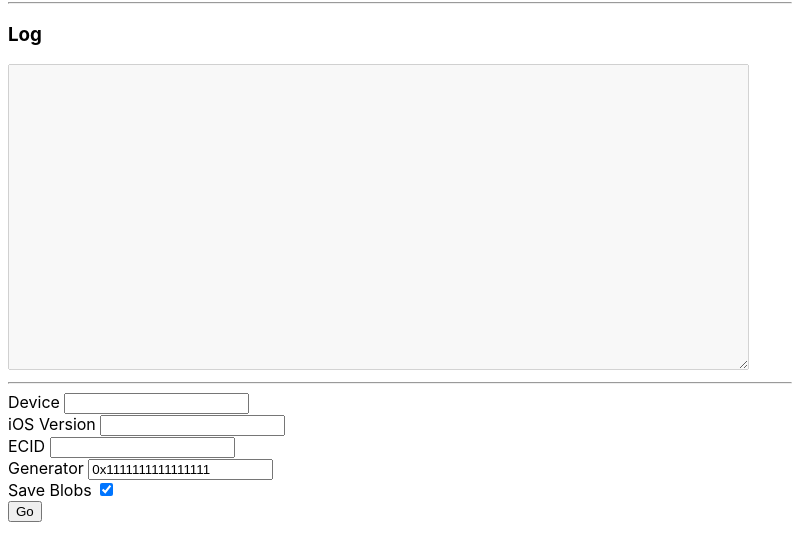
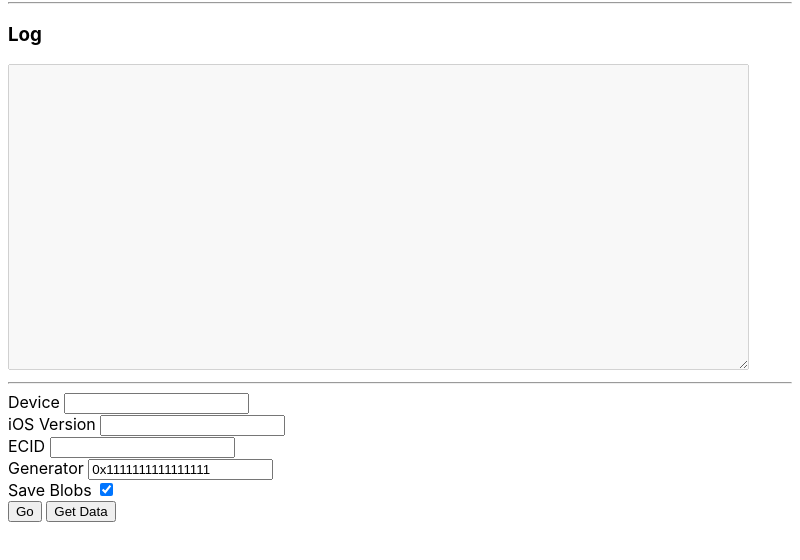
Before and after one commit to Xpl0itU/tssSaver-electron, an Electron app: page index.html in a window 800 px wide. Shown: the part 80-640 px from the top of the page. Drawn offline with Linux system fonts and the light colour scheme.

Commit message:
Add device data grabbing (ideviceinfo)

```diff
--- a/gui-funct.js
+++ b/gui-funct.js
@@ -2,14 +2,37 @@ const electron = require('electron').remote;
 var fs = require('fs-extra');
 const path = require('path');
 const dialog = require('electron').remote.dialog;
+const process = require('child_process');
 
 function appendOutput(msg) { getCommandOutput().value = (msg+'\n'); };
 function setStatus(msg)    { getStatus().innerHTML = msg; };
 function arg() { return document.getElementsByClassName("textinputs");  };
 
+function getDeviceData() {
+
+  var ideviceinfo = './bin/ideviceinfo/ideviceinfo'
+  var getecid = process.spawn(ideviceinfo, ['-k' + 'DieID']);
+
+  getecid.stdout.on('data', (data) => {
+    document.getElementById('ecid').value = data;
+});
+
+  var getptype = process.spawn(ideviceinfo, ['-k' + 'ProductType']);
+
+  getptype.stdout.on('data', (data) => {
+    document.getElementById('device').value = data;
+  });
+
+  getptype.stderr.on('data', (error) => {
+  console.log(`${error}`);
+});
+
+
+};
+
+
 function backgroundProcess() {
-    const process = require('child_process');
-    var original = __dirname + '/tsschecker';
+    var original = __dirname + '/bin/tssChecker/tsschecker';
     var userData = electron.app.getPath('userData');
     var cmd = userData + '/' + 'tsschecker';
     fs.ensureDir(userData);
--- a/index.html
+++ b/index.html
@@ -32,5 +32,6 @@
       <input type="checkbox" class="textinputs" id="save" value="-s" checked></input>
       <br>
       <button type="button" onclick="backgroundProcess();">Go</button>
+      <button type="button" onclick="getDeviceData();">Get Data</button>
   </body>
 </html>
```
Also changed, not shown: 5 other files.
